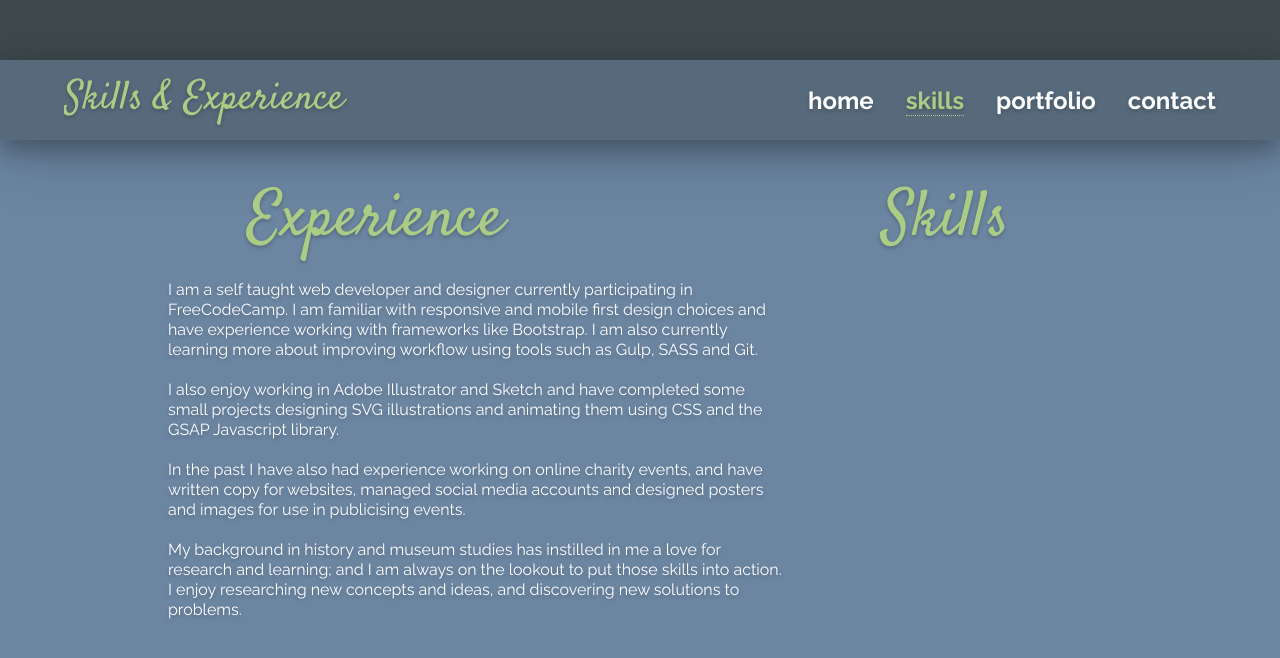
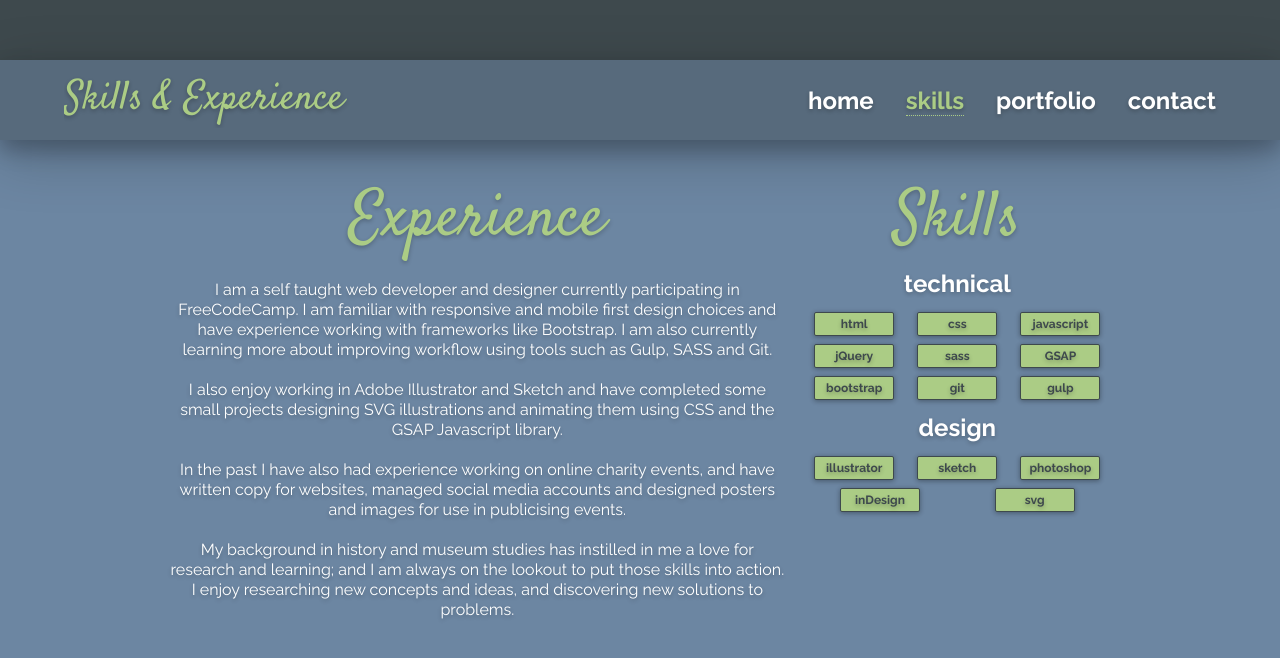
Before and after one commit to xiavn/portfolio, a website: page index.html in a window 1280 px wide. Shown: the part 740-1398 px from the top of the page. Drawn offline with nearby package versions, Linux system fonts and the light colour scheme; files that its build step writes are made by us from their sources.

Commit message:
Add Skills section, add function to generate margins

```diff
--- a/css/main.scss
+++ b/css/main.scss
@@ -41,6 +41,11 @@ $large: 1200px;
 	@return 0 $y-offset $blur $color;
 }
 
+//Function to calculate values based off an 8px grid.
+@function grid($val) {
+	@return 8px * $val;
+}
+
 *,
 *::before,
 *::after {
@@ -60,14 +65,15 @@ body {
 	background-color: $white;
 	margin: 0;
 	text-shadow: $shadow;
+	color: $white;
 }
 
 h1 {
 	color: $col2;
 	font: 4rem Satisfy, cursive;
 	line-height: 5rem;
-	margin: 40px 0 0 80px;
-
+	margin: grid(5) 0 0;
+	width: 100%;
 }
 
 h2 {
@@ -76,6 +82,13 @@ h2 {
 	height: 3.5rem;
 	line-height: 3.5rem;
 	overflow: hidden;
+}
+
+h3 {
+	font-size: 1.5rem;
+	line-height: 2rem;
+	margin: grid(1);
+	width: 100%;
 }
 
 a {
@@ -121,14 +134,14 @@ nav {
 	background-color: $nav;
 	display: flex;
 	flex-flow: row nowrap;
-	height: 80px;
+	height: grid(10);
 	justify-content: center;
 }
 
 .nav-title {
 	display: none;
 	flex: 1 1 auto;
-	margin-left: 64px;
+	margin-left: grid(8);
 
 	@media only screen and (min-width : $small) {
 		display: block;
@@ -147,7 +160,7 @@ ul {
 
 	@media only screen and (min-width : $small) {
 		justify-content: flex-end;
-		margin-right: 64px;
+		margin-right: grid(8);
     }
 
 	li {
@@ -175,17 +188,20 @@ ul {
 
 .row {
 	display: flex;
-	flex-direction: row;
-	flex-wrap: wrap;
+	flex-flow: row wrap;
 	margin: 0 auto;
 	max-width: 960px;
 
 	.column {
-		flex: 1;
-		padding: 0 8px;
+		flex-basis: 100%;
+		padding: 0 grid(1);
+		text-align: center;
+
+		@media only screen and (min-width : $small) {
+			flex: 1;
+    	}
 
 		p {
-			color: $white;
 			line-height: 1.25rem;
 			margin: 1.25rem 0;
 		}
@@ -195,3 +211,31 @@ ul {
 		flex: 2;
 	}
 }
+
+.skills-row {
+	@extend .row;
+	align-content: space-around;
+	justify-content: space-around;
+
+	.column {
+		flex: 0 0 auto;
+	}
+}
+
+.button {
+	@include box-shadow(1);
+	align-content: center;
+	align-items: center;
+	background-color: $col2;
+	border: 1px solid $col1;
+	border-radius: 2px;
+	color: $col1;
+	display: flex;
+	font-size: .75rem;
+	font-weight: bold;
+	height: grid(3);
+	justify-content: center;
+	line-height: 1rem;
+	margin: grid(.5);
+	width: grid(10);
+}
--- a/index.html
+++ b/index.html
@@ -52,6 +52,28 @@
 					</div>
 					<div class="column">
 						<h1>Skills</h1>
+						<div class="row">
+							<div class="skills-row">
+								<h3>technical</h3>
+								<div class="button column">html</div>
+								<div class="button column">css</div>
+								<div class="button column">javascript</div>
+								<div class="button column">jQuery</div>
+								<div class="button column">sass</div>
+								<div class="button column">GSAP</div>
+								<div class="button column">bootstrap</div>
+								<div class="button column">git</div>
+								<div class="button column">gulp</div>
+							</div>
+							<div class="skills-row">
+								<h3>design</h3>
+								<div class="button column">illustrator</div>
+								<div class="button column">sketch</div>
+								<div class="button column">photoshop</div>
+								<div class="button column">inDesign</div>
+								<div class="button column">svg</div>
+							</div>
+						</div>
 					</div>
 				</div>
 			</article>
```
Also changed, not shown: build/css/main.css, build/index.html.
